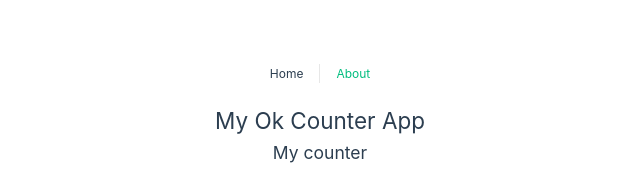
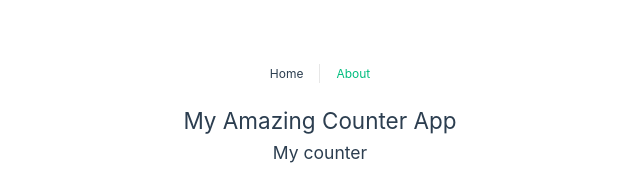
Before and after one commit to VeseMir2k/vue-composition-api-basics, a Vue app: page / in a window 1280 px wide. Shown: the top 175 px of the page, without its empty margins (320-960 px from the left). Built offline with nearby package versions, Linux system fonts and the light colour scheme.

Commit message:
✨ (HomeView.vue): update the title of the application from "My Ok Counter App" to "My Amazing Counter App" for a more appealing user experience.

```diff
--- a/src/views/HomeView.vue
+++ b/src/views/HomeView.vue
@@ -20,7 +20,7 @@
 <script setup>
 import { reactive } from "vue";
 
-const appTitle = "My Ok Counter App";
+const appTitle = "My Amazing Counter App";
 
 //const counter = ref(0),
 // counterTitle = ref("My Counter");
```
